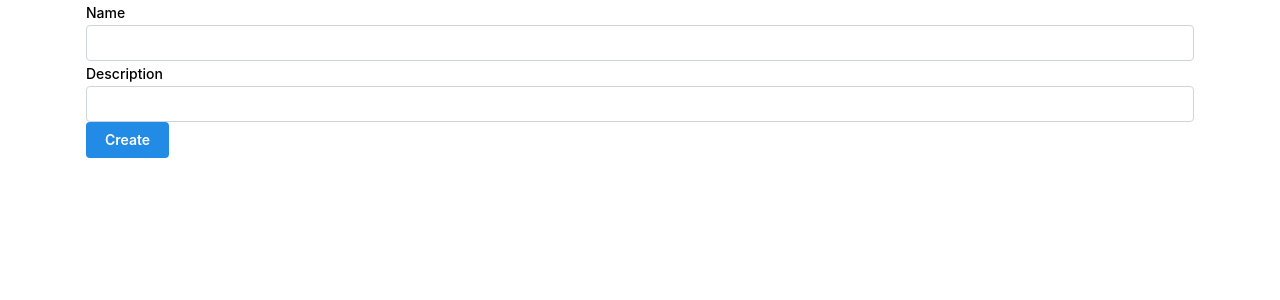
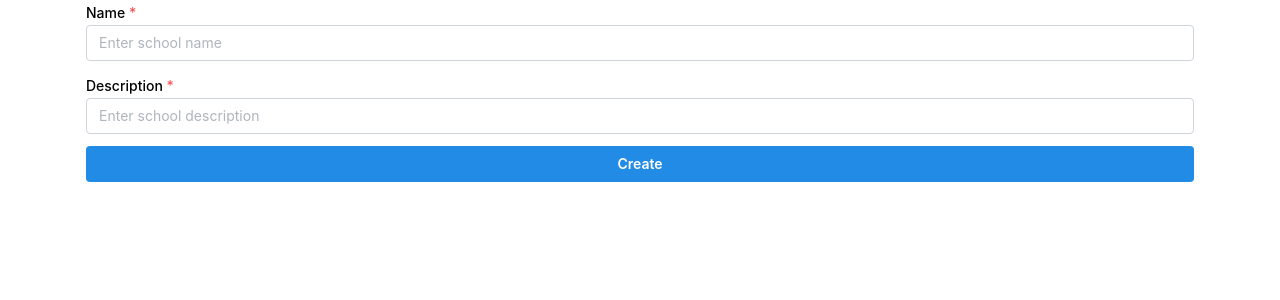
Before and after one commit to rickythedeveloper/flight-school, a Next.js app: page /school/new in a window 1280 px wide. Shown: the top 300 px of the page. Built offline with nearby package versions, Linux system fonts and the light colour scheme.

Commit message:
Display form errors

```diff
--- a/src/app/@modal/(.)school/new/page.tsx
+++ b/src/app/@modal/(.)school/new/page.tsx
@@ -2,7 +2,7 @@
 
 import type { ReactElement } from "react";
 import { useRouter } from "next/navigation";
-import { CreateSchoolForm } from "../../../../composites/CreateSchoolForm";
+import { CreateSchoolForm } from "@/composites/CreateSchoolForm";
 import { Modal } from "@/components/Modal";
 
 export default function Page(): ReactElement {
--- a/src/components/Form/index.tsx
+++ b/src/components/Form/index.tsx
@@ -1,29 +1,29 @@
 import type { ReactElement, ReactNode } from "react";
 import { FormButton } from "@/components/Form/FormButton";
-import type { FormDefinition, FormStateBase } from "@/hooks/useForm";
+import { Stack } from "@/components/layout/Stack";
 
-interface FormProp<FormValue extends FormStateBase> {
+interface FormProp {
   children: ReactNode;
-  formDefinition: FormDefinition<FormValue>;
   submitButtonTitle: string;
-  submit: (formValue: FormValue) => void;
+  onSubmitPressed: () => void;
 }
 
-export const Form = <FormValue extends FormStateBase>({
+export const Form = ({
   children,
-  formDefinition,
   submitButtonTitle,
-  submit,
-}: FormProp<FormValue>): ReactElement => {
+  onSubmitPressed,
+}: FormProp): ReactElement => {
   return (
     <form
       onSubmit={(event) => {
         event.preventDefault();
-        formDefinition.onSubmitPressed(submit);
+        onSubmitPressed();
       }}
     >
-      {children}
-      <FormButton title={submitButtonTitle} disabled={false} />
+      <Stack>
+        {children}
+        <FormButton title={submitButtonTitle} disabled={false} />
+      </Stack>
     </form>
   );
 };
--- a/src/composites/CreateSchoolForm/index.tsx
+++ b/src/composites/CreateSchoolForm/index.tsx
@@ -3,13 +3,13 @@
 import type { ReactElement } from "react";
 import { useCallback } from "react";
 import { Form } from "@/components/Form";
-import type { CreateSchoolFormValue } from "@/forms/useCreateSchoolForm";
-import { useCreateSchoolForm } from "@/forms/useCreateSchoolForm";
+import type { CreateSchoolFormValue } from "@/composites/CreateSchoolForm/useCreateSchoolForm";
+import { useCreateSchoolForm } from "@/composites/CreateSchoolForm/useCreateSchoolForm";
 import { TextField } from "@/components/inputs/textInputs/TextField";
 
 export const CreateSchoolForm = (): ReactElement => {
-  const createSchoolForm = useCreateSchoolForm();
-  const { formState, updateField } = createSchoolForm;
+  const { formState, updateField, onSubmitPressed, errorState } =
+    useCreateSchoolForm();
 
   const createSchool = useCallback((formValue: CreateSchoolFormValue) => {
     // TODO
@@ -18,19 +18,24 @@ export const CreateSchoolForm = (): ReactElement => {
 
   return (
     <Form
-      formDefinition={createSchoolForm}
       submitButtonTitle={"Create"}
-      submit={createSchool}
+      onSubmitPressed={() => onSubmitPressed(createSchool)}
     >
       <TextField
         label={"Name"}
+        placeholder={"Enter school name"}
         value={formState.name}
         setValue={(newValue) => updateField("name", newValue)}
+        error={errorState.name}
+        required
       />
       <TextField
         label={"Description"}
+        placeholder={"Enter school description"}
         value={formState.description}
         setValue={(newValue) => updateField("description", newValue)}
+        error={errorState.description}
+        required
       />
     </Form>
   );
```
Also changed, not shown: src/composites/CreateSchoolForm/useCreateSchoolForm.ts (renamed from src/forms/useCreateSchoolForm.ts).
